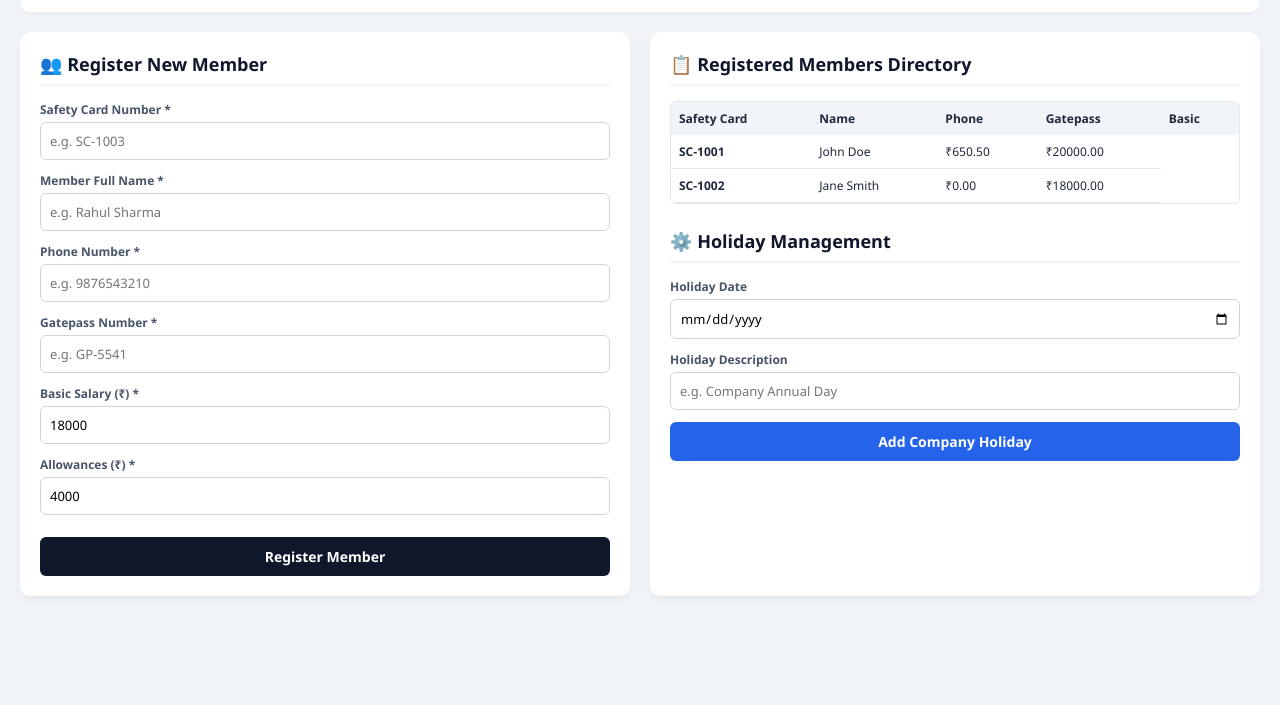
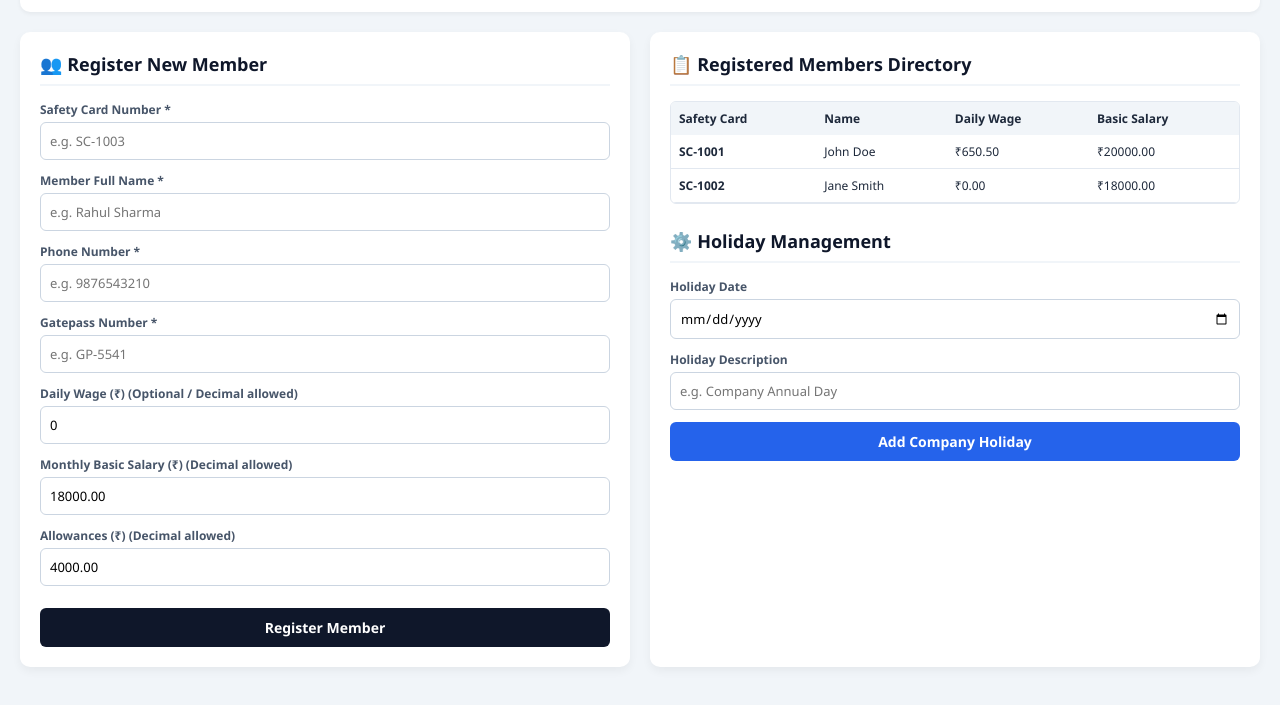
Before and after one commit to charli1079/payroll-system, a plain HTML site: page admin.html in a window 1280 px wide. Both pictures are taken after a click on the button "Login to Admin Panel". Shown: the part 103-808 px from the top of the page. Drawn offline with Linux system fonts and the light colour scheme.

Commit message:
Update admin.html

```diff
--- a/admin.html
+++ b/admin.html
@@ -31,7 +31,7 @@
         </div>
     </div>
 
-    <!-- ADMIN CONTROL PANEL (Hidden until logged in) -->
+    <!-- ADMIN CONTROL PANEL -->
     <div id="adminDashboardScreen" class="hidden container-admin">
         <header class="navbar">
             <div>
@@ -63,18 +63,22 @@
                         <input type="text" id="newMemGatepass" required placeholder="e.g. GP-5541">
                     </div>
                     <div class="form-group">
-                        <label>Basic Salary (₹) *</label>
-                        <input type="number" id="newMemBasic" required value="18000">
+                        <label>Daily Wage (₹) (Optional / Decimal allowed)</label>
+                        <input type="number" id="newMemDailyWage" step="0.01" min="0" value="0" placeholder="e.g. 650.50">
                     </div>
                     <div class="form-group">
-                        <label>Allowances (₹) *</label>
-                        <input type="number" id="newMemAllowance" required value="4000">
+                        <label>Monthly Basic Salary (₹) (Decimal allowed)</label>
+                        <input type="number" id="newMemBasic" step="0.01" min="0" required value="18000.00">
+                    </div>
+                    <div class="form-group">
+                        <label>Allowances (₹) (Decimal allowed)</label>
+                        <input type="number" id="newMemAllowance" step="0.01" min="0" required value="4000.00">
                     </div>
                     <button type="submit" class="btn btn-admin" style="margin-top: 10px;">Register Member</button>
                 </form>
             </div>
 
-            <!-- REGISTERED MEMBERS LIST -->
+            <!-- REGISTERED MEMBERS DIRECTORY & HOLIDAY MANAGEMENT -->
             <div class="card">
                 <h2>📋 Registered Members Directory</h2>
                 <div class="table-scroll-large">
@@ -83,16 +87,14 @@
                             <tr>
                                 <th>Safety Card</th>
                                 <th>Name</th>
-                                <th>Phone</th>
-                                <th>Gatepass</th>
-                                <th>Basic</th>
+                                <th>Daily Wage</th>
+                                <th>Basic Salary</th>
                             </tr>
                         </thead>
                         <tbody id="memberTableBody"></tbody>
                     </table>
                 </div>
 
-                <!-- HOLIDAY MANAGEMENT -->
                 <h2 style="margin-top: 25px;">⚙️ Holiday Management</h2>
                 <div class="form-group">
                     <label>Holiday Date</label>
```
